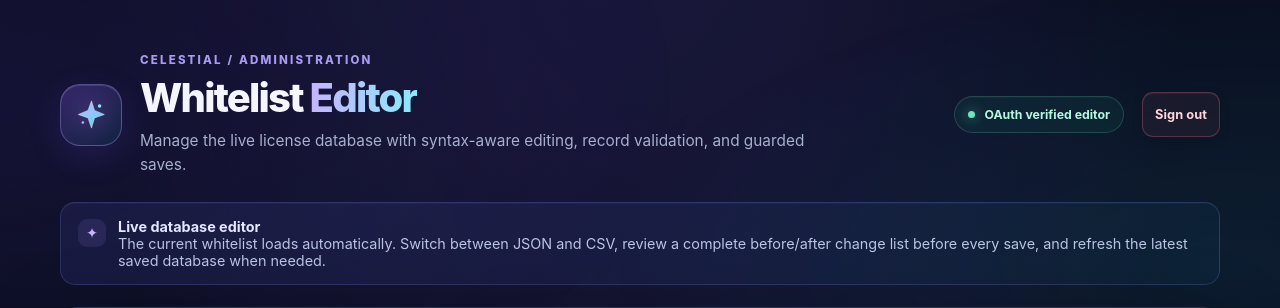
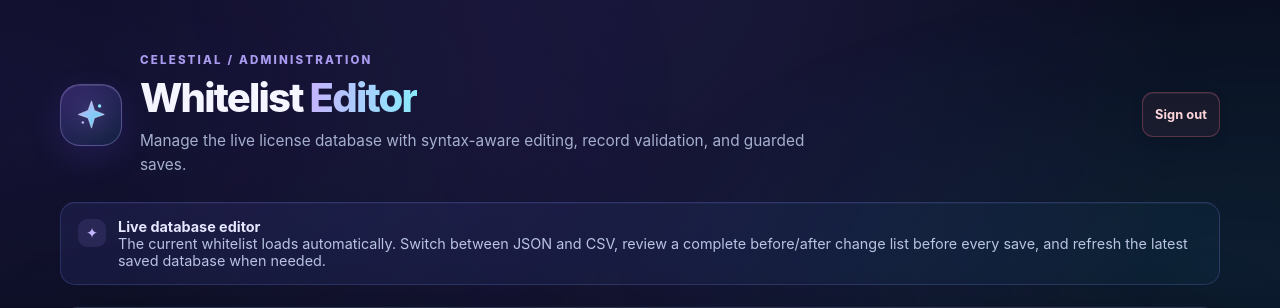
Before and after one commit to 669053713850403197963270290945742252531/Discord-Bot, a Flask app: template src/templates/editwhitelist.html in a window 1280 px wide. Shown: the top 308 px of the page. Run offline with Flask 3, Linux system fonts and the light colour scheme; the template is opened without the code that fills it, so the values that code supplies are empty; parts of the project's set-up code (start-up, migrations or seed data) failed here and were passed over; some libraries are stand-ins or nearby versions.

Commit message:
refactor(editwhitelist): remove 'OAuth verified editor' connection dot

```diff
--- a/src/templates/editwhitelist.html
+++ b/src/templates/editwhitelist.html
@@ -134,24 +134,7 @@
     .logout-button { flex: 0 0 auto; padding: 9px 12px; border: 1px solid rgb(251 113 133 / 28%); border-radius: 11px; color: #ffd5dc; background: rgb(251 113 133 / 6%); font: inherit; font-size: .8rem; font-weight: 750; cursor: pointer; transition: border-color .18s ease, background .18s ease, transform .18s ease; }
     .logout-button:hover { transform: translateY(-1px); border-color: rgb(251 113 133 / 55%); background: rgb(251 113 133 / 12%); }
     .logout-button:focus-visible { outline: 2px solid #fda4af; outline-offset: 3px; }
-    .connection-pill {
-      display: inline-flex;
-      flex: 0 0 auto;
-      align-items: center;
-      gap: 9px;
-      padding: 10px 13px;
-      border: 1px solid rgb(110 231 183 / 20%);
-      border-radius: 999px;
-      color: #b7f7df;
-      background: rgb(16 185 129 / 8%);
-      box-shadow: inset 0 1px 0 rgb(255 255 255 / 3%);
-      font-size: .77rem;
-      font-weight: 650;
-      white-space: nowrap;
-    }
-    .connection-dot, .state-dot { position: relative; width: 7px; height: 7px; border-radius: 50%; background: var(--success); box-shadow: 0 0 13px rgb(110 231 183 / 75%); }
-    .connection-dot::after { position: absolute; inset: -4px; border: 1px solid rgb(110 231 183 / 45%); border-radius: inherit; content: ""; animation: pulse-ring 2.2s ease-out infinite; }
-    @keyframes pulse-ring { 0% { opacity: .85; transform: scale(.6); } 100% { opacity: 0; transform: scale(1.9); } }
+    .state-dot { position: relative; width: 7px; height: 7px; border-radius: 50%; background: var(--success); box-shadow: 0 0 13px rgb(110 231 183 / 75%); }
     @keyframes rise-in { from { opacity: 0; transform: translateY(13px); } to { opacity: 1; transform: translateY(0); } }
 
     .stage-note {
@@ -350,20 +333,17 @@
     @media (max-width: 820px) {
       header.hero { align-items: flex-start; flex-wrap: wrap; }
       .hero-copy { flex-basis: calc(100% - 82px); }
-      .connection-pill { margin-left: 80px; }
     }
     @media (max-width: 620px) {
       body { padding: 24px 12px 30px; }
       header.hero { gap: 13px; margin-bottom: 18px; }
       .brand-mark { flex-basis: 50px; width: 50px; height: 50px; border-radius: 15px; }
       .brand-mark svg { width: 27px; height: 27px; }
-      .connection-pill { margin-left: 63px; }
       .logout-button { margin-left: auto; }
       .hero-copy { flex-basis: calc(100% - 63px); }
       .eyebrow { font-size: .63rem; letter-spacing: .15em; }
       h1 { font-size: clamp(1.6rem, 7vw, 2.1rem); }
       .intro { font-size: .88rem; }
-      .connection-pill { margin-left: 0; font-size: .72rem; }
       .stage-note { margin: 17px 0; padding: 13px; border-radius: 13px; font-size: .83rem; }
       .editor-shell { border-radius: 14px; }
       .editor-toolbar { min-height: 55px; padding: 11px 12px; }
@@ -474,7 +454,6 @@
         <h1>Whitelist <span>Editor</span></h1>
         <p class="intro">Manage the live license database with syntax-aware editing, record validation, and guarded saves.</p>
       </div>
-      <div class="connection-pill"><span class="connection-dot" aria-hidden="true"></span> OAuth verified editor</div>
       <button id="logout-button" class="logout-button" type="button">Sign out</button>
     </header>
 
```
